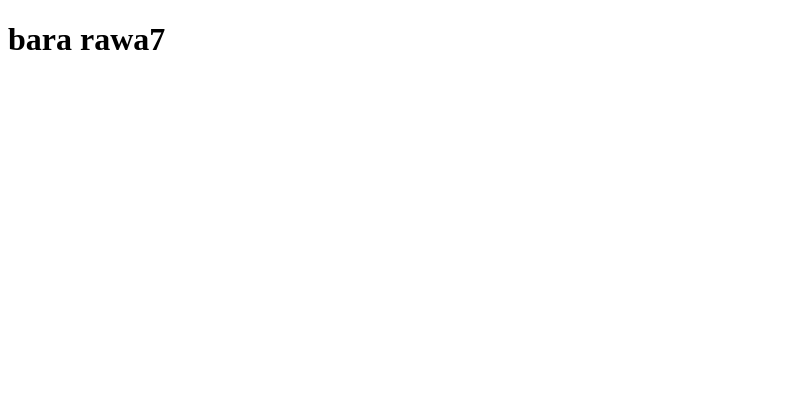
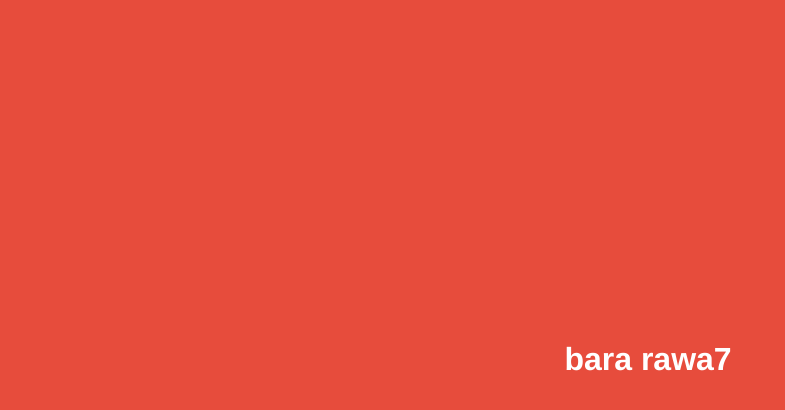
Before and after one commit to samilouli/SintegraLabDevops, a plain HTML site: page index.html in a window 1280 px wide. Shown: the whole page, without its empty margins (0-785 px from the left). Drawn offline with Linux system fonts and the light colour scheme.

Commit message:
Newbackground

```diff
--- a/index.html
+++ b/index.html
@@ -5,6 +5,19 @@
    <meta name="viewport" content="width=device-width, initial-scale=1.0">
    <meta http-equiv="X-UA-Compatible" content="ie=edge">
    <title>Devops Jimla</title>
+<style type="text/css">
+   body {
+   background-color:#e74c3c;
+   color : white;
+   }
+   h1 {
+     position: absolute;
+     top: 40%;
+     width: 100%;
+     text-align: center;
+     font-family: Helvetica;
+   }
+ </style>
 </head>
 
 <body>
```
